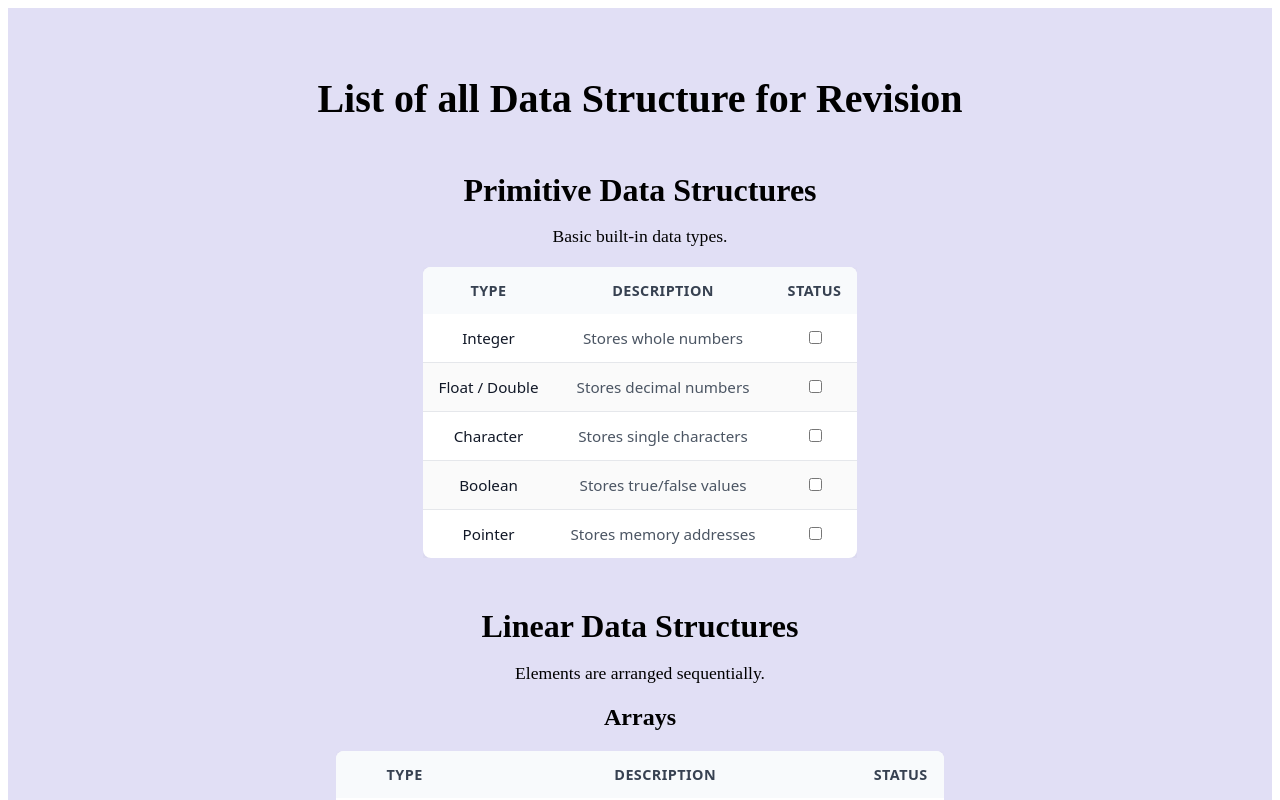
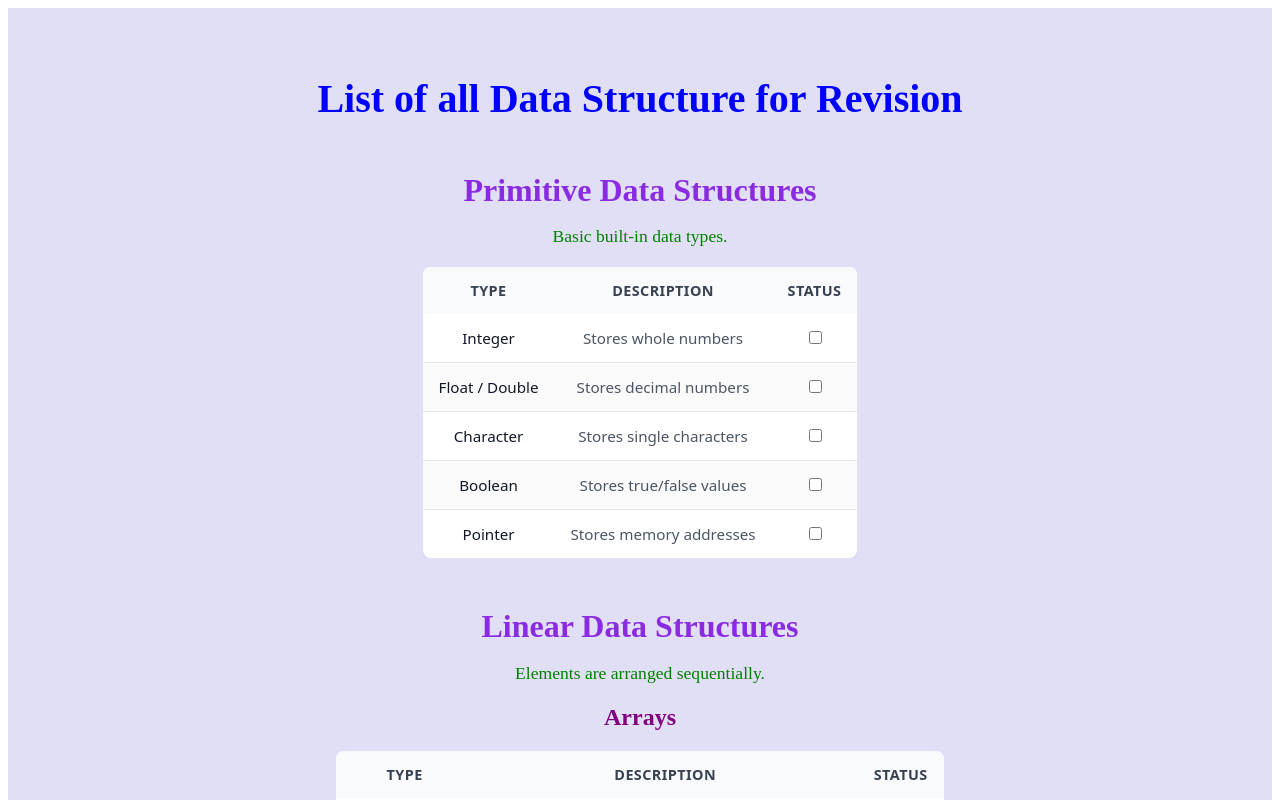
Before and after one commit to amitvermamjm/DSA, a React (Vite) app: page / in a window 1280 px wide. Shown: the top 800 px of the page. Built offline with nearby package versions, Linux system fonts and the light colour scheme.

Commit message:
changed css

```diff
--- a/src/App.css
+++ b/src/App.css
@@ -11,6 +11,7 @@
 h1 {
     font-size: 2.5rem;
     margin-bottom: 20px;
+    color: blue
 }
 
 h2 {
@@ -18,6 +19,7 @@ h2 {
     margin-top: 30px;
     margin-bottom: 10px;
     text-align: center;
+    color: blueviolet;
 }
 
 h3 {
@@ -25,6 +27,7 @@ h3 {
     margin-top: 20px;
     margin-bottom: 10px;
     text-align: center;
+    color: purple;
 }
 
 p {
@@ -32,6 +35,7 @@ p {
     margin-bottom: 20px;
     max-width: 800px;
     text-align: center;
+    color: green;
 }
 
 .table-container {
```
